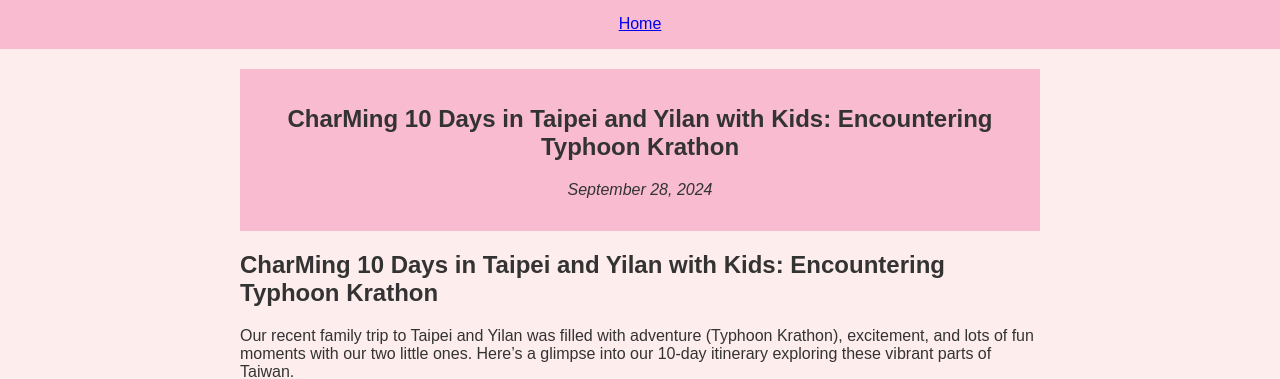
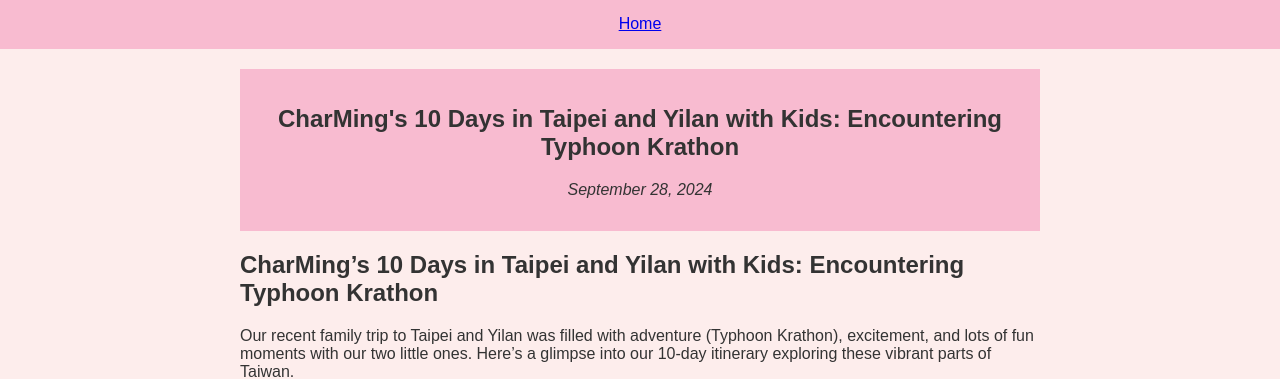
Before and after one commit to charming-content/travelwithkids.github.io, a Jekyll site: the page built from _posts/2024-09-28-10days-taipei-yilan-holiday.md, in a window 1280 px wide. Shown: the part 135-514 px from the top of the page. Built offline with Jekyll 4.4.1, drawn with Linux system fonts in a browser that asks for light colours.

```diff
--- a/_posts/2024-09-28-10days-taipei-yilan-holiday.md
+++ b/_posts/2024-09-28-10days-taipei-yilan-holiday.md
@@ -1,10 +1,10 @@
 ---
 layout: post
-title: "CharMing 10 Days in Taipei and Yilan with Kids: Encountering Typhoon Krathon"
+title: "CharMing's 10 Days in Taipei and Yilan with Kids: Encountering Typhoon Krathon"
 date: 2024-09-28
 ---
 
-## CharMing 10 Days in Taipei and Yilan with Kids: Encountering Typhoon Krathon
+## CharMing's 10 Days in Taipei and Yilan with Kids: Encountering Typhoon Krathon
 
 Our recent family trip to Taipei and Yilan was filled with adventure (Typhoon Krathon), excitement, and lots of fun moments with our two little ones. Here’s a glimpse into our 10-day itinerary exploring these vibrant parts of Taiwan.
 
```
